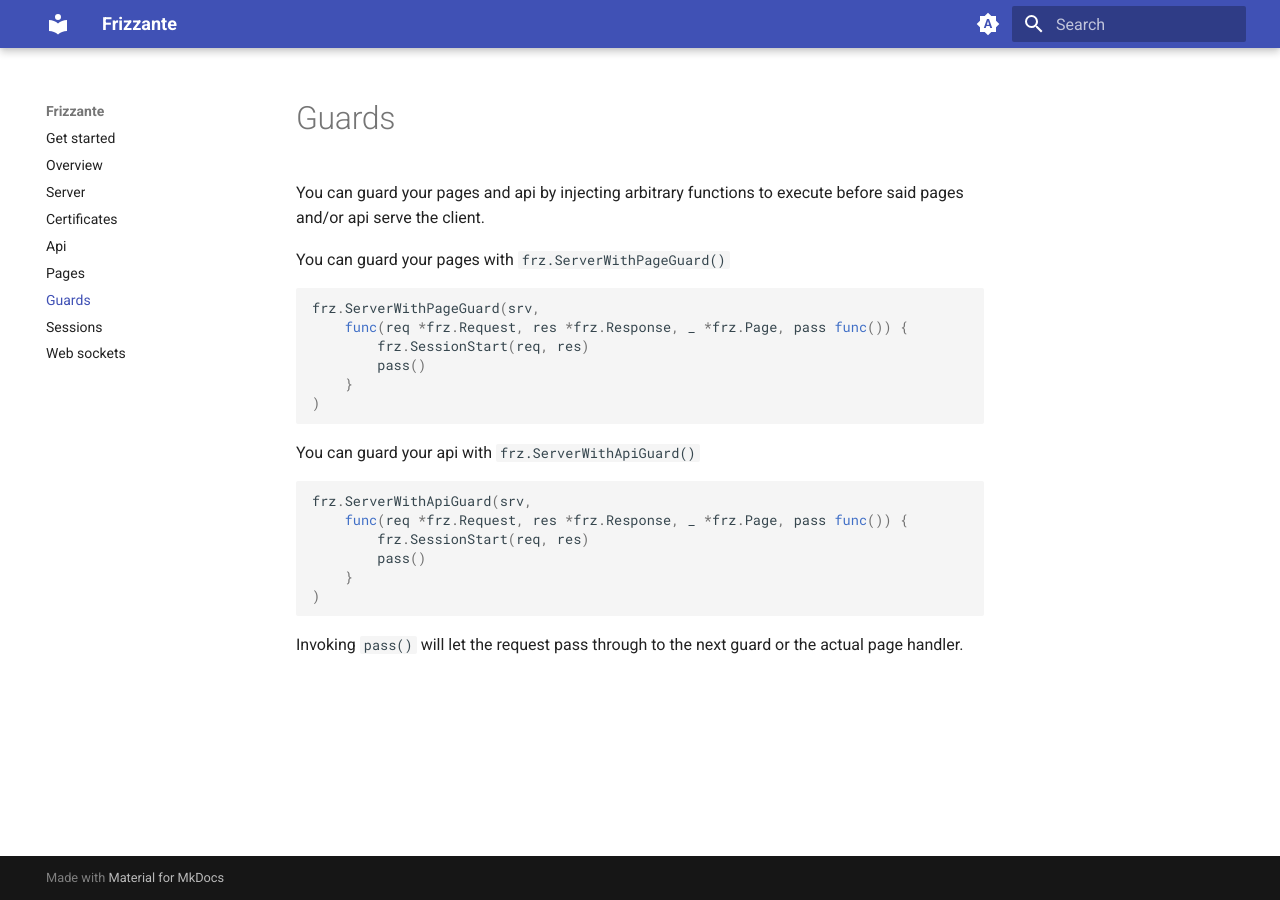
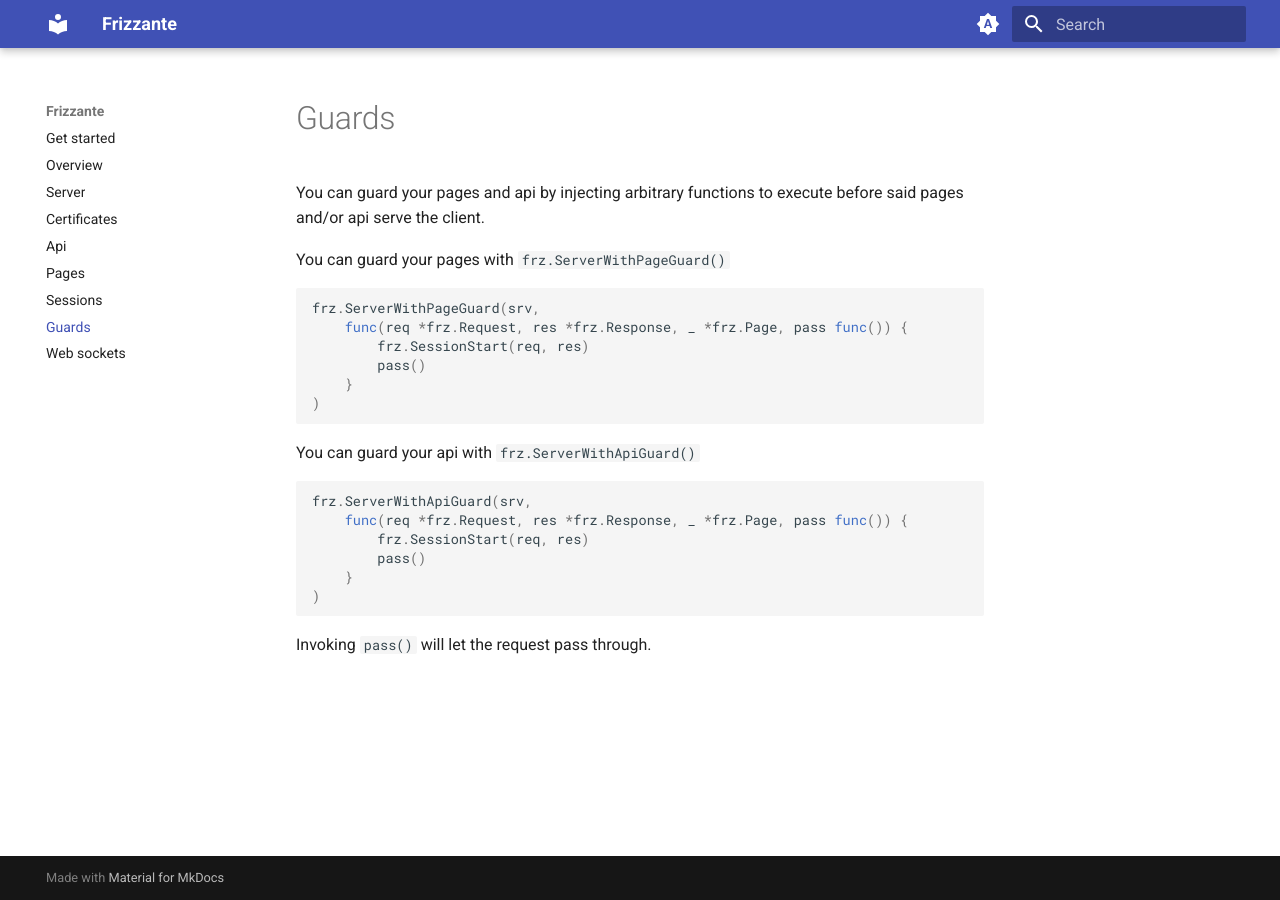
Before and after one commit to razshare/frizzante-docs, an MkDocs documentation site: the page built from docs/guards.md, in a window 1280 px wide. Built offline with MkDocs 1.6.1 and Material for MkDocs 9.7.7, drawn with Linux system fonts in a browser that asks for light colours.

Commit message:
chore(docs): index.

````diff
--- a/docs/guards.md
+++ b/docs/guards.md
@@ -22,4 +22,4 @@
 )
 ```
 
-Invoking `pass()` will let the request pass through to the next guard or the actual page handler.
+Invoking `pass()` will let the request pass through.
--- a/mkdocs.yml
+++ b/mkdocs.yml
@@ -44,6 +44,6 @@
   - Certificates: certificates.md
   - Api: api.md
   - Pages: pages.md
+  - Sessions: sessions.md
   - Guards: guards.md
-  - Sessions: sessions.md
   - Web sockets: web-sockets.md
````
